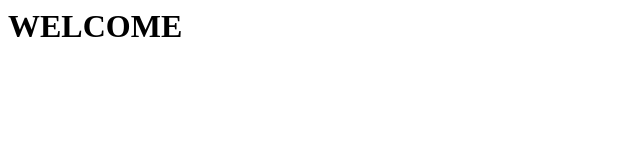
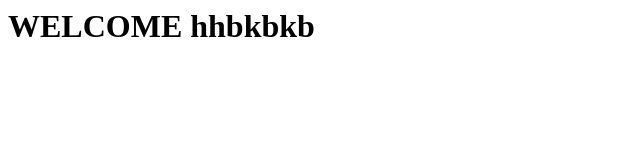
Before and after one commit to rahulgorai9009/rahulgorai, a plain HTML site: page index.html in a window 1280 px wide. Shown: the whole page, without its empty margins (0-640 px from the left). Drawn offline with Linux system fonts and the light colour scheme.

Commit message:
Update index.html

```diff
--- a/index.html
+++ b/index.html
@@ -1,6 +1,6 @@
 <html>
   <title>RahulGorai</title>
   <body>
-    <h1>WELCOME</h1>
+    <h1>WELCOME hhbkbkb</h1>
   </body>
 </html>
```
